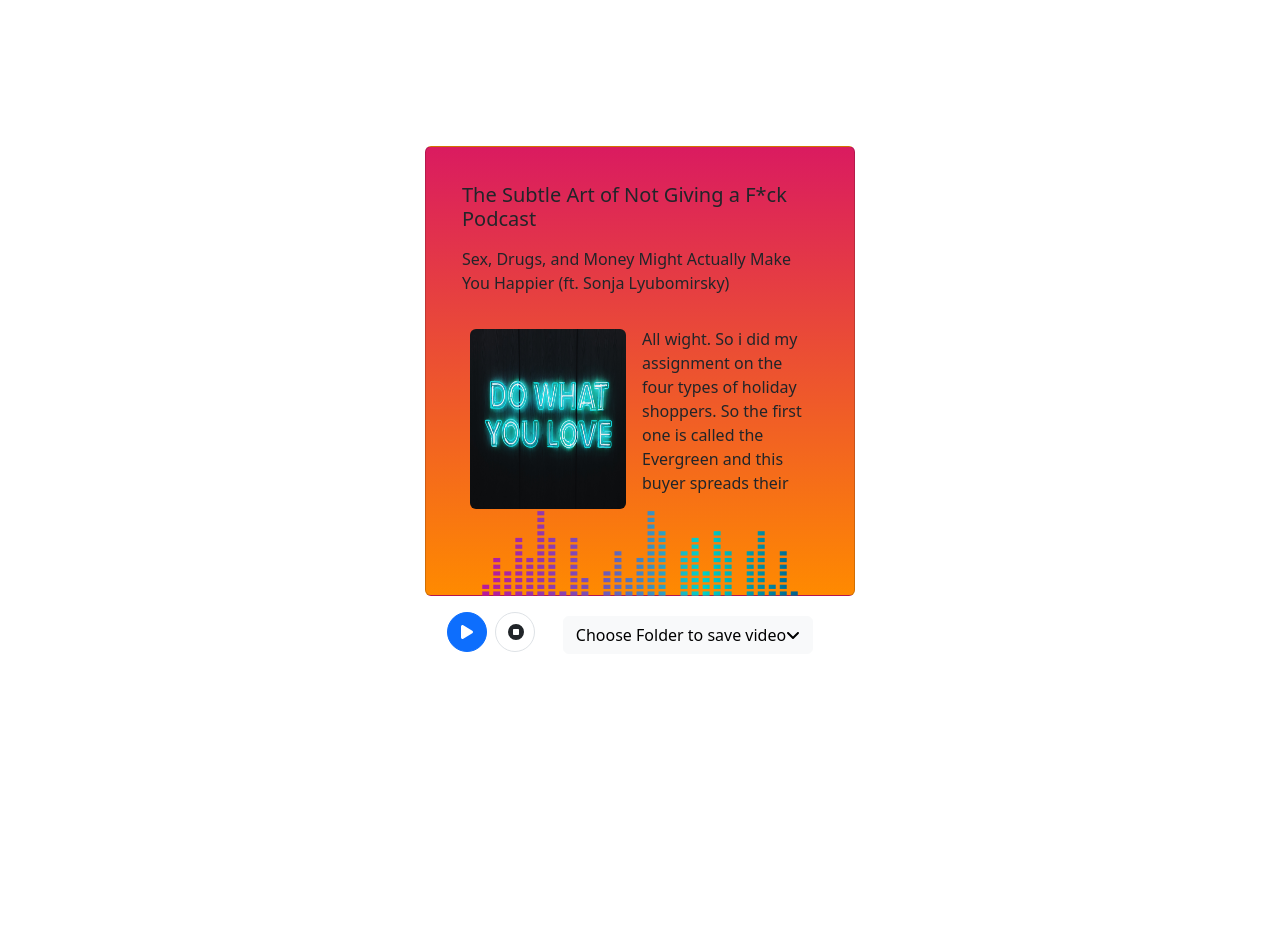
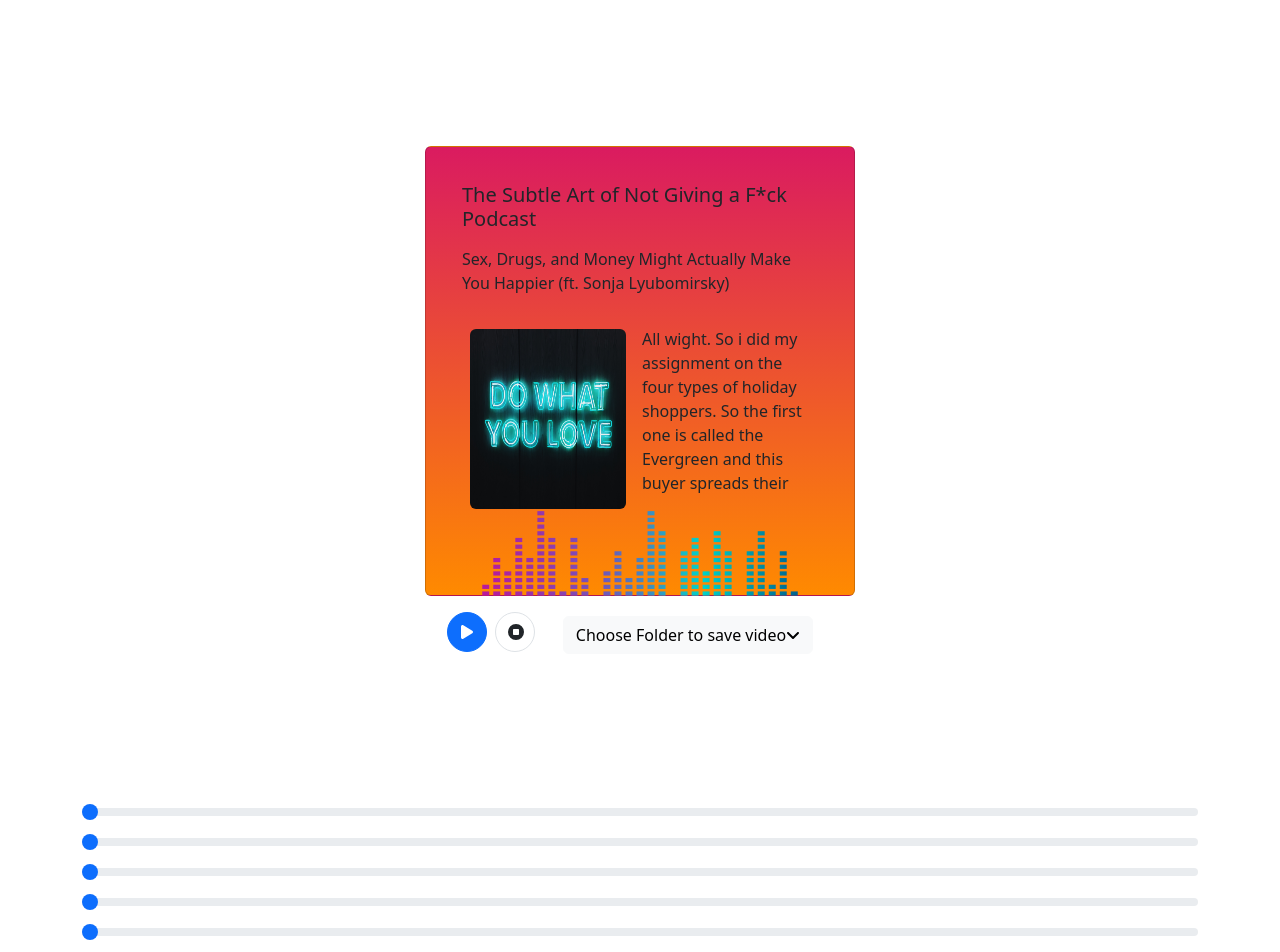
Before and after one commit to rayed152/audio-player-component, a React (Vite) app: page / in a window 1280 px wide. Shown: the top 952 px of the page. Before the commit the page ends 800 px from the top, so only its background shows below. Built offline with nearby package versions, Linux system fonts and the light colour scheme.

Commit message:
Added slider

```diff
--- a/package.json
+++ b/package.json
@@ -16,7 +16,8 @@
     "bootstrap": "^5.3.3",
     "react": "^18.2.0",
     "react-bootstrap": "^2.10.2",
-    "react-dom": "^18.2.0"
+    "react-dom": "^18.2.0",
+    "reactstrap": "^9.2.2"
   },
   "devDependencies": {
     "@types/react": "^18.2.66",
--- a/src/App.jsx
+++ b/src/App.jsx
@@ -1,6 +1,7 @@
 import "./App.css";
 import Audio from "./component/Audio";
 import "bootstrap/dist/css/bootstrap.min.css";
+import Test from "./component/Slider";
 
 function App() {
   return (
@@ -11,13 +12,13 @@
           description="Sex, Drugs, and Money Might Actually Make You Happier (ft. Sonja Lyubomirsky)"
           imageSrc="logo.jpg"
           additionalText="All wight. So i did my assignment on the four types of holiday shoppers. So the first one is called the Evergreen and this buyer spreads their"
-          titlePosition=""
-          descriptionPosition=""
-          additionalTextPosition=""
-          imagePosition=""
-          svgPosition=""
         />
       </div>
+      <Test />
+      <Test />
+      <Test />
+      <Test />
+      <Test />
     </>
   );
 }
--- a/src/component/Audio.jsx
+++ b/src/component/Audio.jsx
@@ -8,31 +8,7 @@
   faAngleDown,
 } from "@fortawesome/free-solid-svg-icons";
 
-function Audio({
-  title,
-  imageSrc,
-  additionalText,
-  description,
-  titlePosition,
-  imagePosition,
-  additionalTextPosition,
-  descriptionPosition,
-  svgPosition,
-}) {
-  const getPositionStyle = (position) => {
-    if (position === "top") {
-      return { order: -1 };
-    } else if (position === "right") {
-      return { flexDirection: "row-reverse" };
-    } else if (position === "bottom") {
-      return { order: 1 };
-    } else if (position === "left") {
-      return { flexDirection: "row" };
-    } else {
-      return {};
-    }
-  };
-
+function Audio({ title, imageSrc, additionalText, description }) {
   return (
     <div className="container d-flex flex-column justify-content-center align-items-center vh-100">
       <div
@@ -45,24 +21,11 @@
         }}
       >
         <div className="card-body d-flex flex-column">
-          <h5
-            className="card-title align-self-center mb-3"
-            style={getPositionStyle(titlePosition)}
-          >
-            {title}
-          </h5>
-          <p
-            className="card-text"
-            style={getPositionStyle(descriptionPosition)}
-          >
-            {description}
-          </p>
+          <h5 className="card-title align-self-center mb-3">{title}</h5>
+          <p className="card-text">{description}</p>
 
           {/* Image and additional text */}
-          <div
-            className="d-flex justify-content-center align-items-center"
-            style={getPositionStyle(imagePosition)}
-          >
+          <div className="d-flex justify-content-center align-items-center">
             <div className="mt-3 mx-2">
               <img
                 src={imageSrc}
@@ -71,10 +34,7 @@
                 className="rounded"
               />
             </div>
-            <div
-              className="mt-3 mx-2"
-              style={getPositionStyle(additionalTextPosition)}
-            >
+            <div className="mt-3 mx-2">
               <p>{additionalText}</p>
             </div>
           </div>
@@ -82,8 +42,6 @@
           <div
             className="d-flex mx-auto"
             style={{
-              ...getPositionStyle(svgPosition),
-
               width: "calc(100% - 40px)",
             }}
           >
--- /dev/null
+++ b/src/component/Slider.jsx
@@ -0,0 +1,62 @@
+import React, { useState } from "react";
+import { Container, Input } from "reactstrap";
+import "bootstrap/dist/css/bootstrap.min.css";
+
+function Slider() {
+  const [sliderX, setSliderX] = useState(0);
+  const [sliderY, setSliderY] = useState(0);
+
+  const handleSliderChangeX = (event) => {
+    setSliderX(parseInt(event.target.value));
+  };
+
+  const handleSliderChangeY = (event) => {
+    setSliderY(parseInt(event.target.value));
+  };
+
+  return (
+    <div className="App">
+      <Container>
+        {/* div */}
+        {/* <div
+          style={{
+            width: "300px",
+            height: "200px",
+            border: "1px solid black",
+            position: "relative",
+          }}
+        >
+          <div
+            className="sliderDiv"
+            style={{
+              width: "50px",
+              height: "50px",
+              backgroundColor: "blue",
+              position: "absolute",
+              top: `${sliderY}px`,
+              left: `${sliderX}px`,
+            }}
+          >
+            Hello
+          </div>
+        </div> */}
+        <Input
+          type="range"
+          min="0"
+          max="250"
+          value={sliderX}
+          onChange={handleSliderChangeX}
+        />
+        <Input
+          type="range"
+          min="0"
+          max="250"
+          value={sliderY}
+          onChange={handleSliderChangeY}
+        />
+      </Container>
+    </div>
+  );
+}
+
+export default Slider;
```
Also changed, not shown: 2 other files (tests, documents, lock files or other folders).
